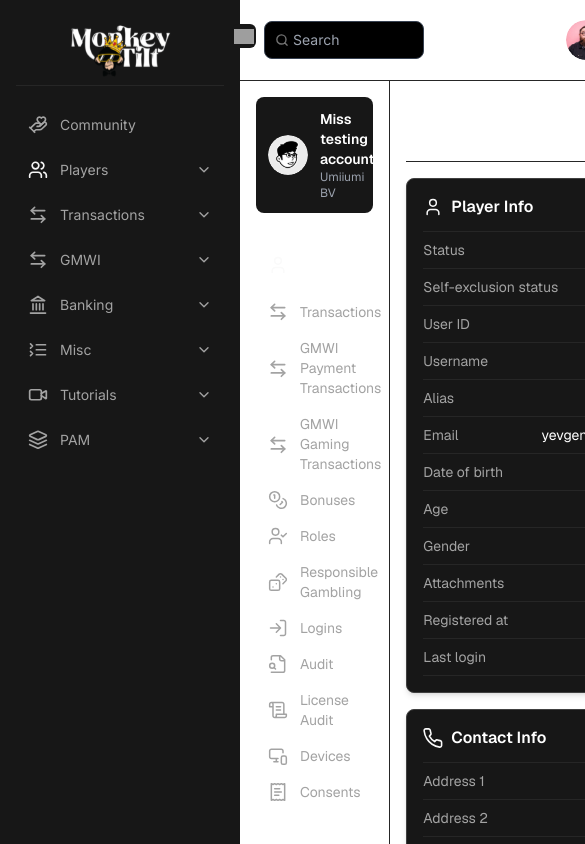
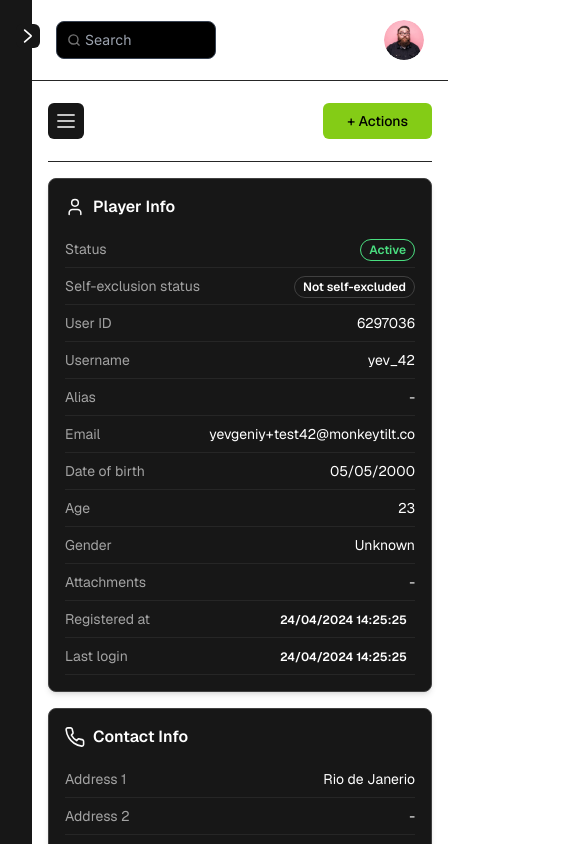
Before and after one commit to osama-alpha/ui-app-task, a Next.js app: page / in a window 390 px wide. Shown: the top 844 px of the page, 585 px wide, since content can reach past the window. Built offline with nearby package versions, Linux system fonts and the light colour scheme; grey boxes are pictures that could not be loaded.

Commit message:
feat(player menu): add aria-labels for accessibility and improve layout structure and added responsiveness to the site for smaller screens

```diff
--- a/src/app/components/Nav.tsx
+++ b/src/app/components/Nav.tsx
@@ -1,8 +1,14 @@
+import { useState } from 'react';
 import Image from 'next/image';
 
 const Navbar = () => {
+  const [dropdownOpen, setDropdownOpen] = useState(false);
+
   return (
-    <nav className="flex items-center justify-between bg-primary border-b-[1px] border-b-[#262626] text-white px-6 py-5">
+    <nav
+      className="flex items-center justify-between bg-primary border-b-[1px] border-b-[#262626] text-white px-6 py-5"
+      onClick={() => dropdownOpen ? setDropdownOpen(!dropdownOpen) : null}
+    >
       <div className="relative flex items-center w-40 sm:w-64 md:w-72 lg:w-80">
         <Image
           src="/searchbar.svg"
@@ -20,26 +26,21 @@ const Navbar = () => {
 
       <div className="flex items-center gap-6">
         <div className="hidden md:flex items-center gap-4">
-          <Image
-            src="/mail.svg"
-            alt="mail icon"
-            width={24}
-            height={24}
-            className="hover:cursor-pointer hover:opacity-80"
-          />
-
+          <Image src="/mail.svg" alt="mail icon" width={24} height={24} />
           <div className="w-[1px] h-6 bg-[#262626]"></div>
-
           <Image
             src="/notificationsicon.svg"
             alt="notifications icon"
             width={24}
             height={24}
-            className="hover:cursor-pointer hover:opacity-80"
           />
         </div>
 
-        <div className="flex items-center gap-3">
+        <div className="relative">
+          <button
+            onClick={() => setDropdownOpen(!dropdownOpen)}
+            className="flex items-center gap-3 focus:outline-none"
+          >
             <Image
               src="/avatar.svg"
               alt="User Avatar"
@@ -47,10 +48,34 @@ const Navbar = () => {
               height={40}
               className="rounded-full"
             />
-          <div className="hidden sm:flex flex-col text-left">
+            <div className="hidden md:flex flex-col text-left">
               <p className="text-sm font-inter text-gray-400">Role of User</p>
               <p className="text-base font-inter font-medium">Andrew Smith</p>
             </div>
+          </button>
+
+          {dropdownOpen && (
+            <div className="md:hidden absolute  right-0 mt-2 w-48 bg-secondary text-white shadow-lg rounded-lg overflow-hidden z-50">
+              <button className="w-full px-4 py-2 flex items-center gap-3 hover:bg-blue-950">
+                <Image src="/mail.svg" alt="mail icon" width={20} height={20} />
+                <span>Inbox</span>
+              </button>
+              <button className="w-full px-4 py-2 flex items-center gap-3 hover:bg-blue-950">
+                <Image
+                  src="/notificationsicon.svg"
+                  alt="notifications icon"
+                  width={20}
+                  height={20}
+                />
+                <span>Notifications</span>
+              </button>
+              <div className="border-t-[1px] border-[#262626]"></div>
+              <div className="px-4 py-2">
+                <p className="text-sm font-inter text-gray-400">Role of User</p>
+                <p className="text-base font-inter font-medium">Andrew Smith</p>
+              </div>
+            </div>
+          )}
         </div>
       </div>
     </nav>
--- a/src/app/components/PlayerInfoCard.tsx
+++ b/src/app/components/PlayerInfoCard.tsx
@@ -7,7 +7,7 @@ interface PlayerInfoProps {
   fields: {
     label: string;
     key: string;
-    type?: 'active' | 'excluded' | 'expired';
+    type?: 'active' | 'excluded' | 'expired' | 'time';
   }[];
 }
 
@@ -23,7 +23,7 @@ const PlayerInfoRow: React.FC<{ label: string; value: React.ReactNode }> = ({
 
 const StatusBadge: React.FC<{
   status: string;
-  type?: 'active' | 'excluded' | 'expired';
+  type?: 'active' | 'excluded' | 'expired' | 'time';
 }> = ({ status, type }) => (
   <span
     className={`px-2 py-0.5 text-xs font-semibold rounded-xl ${
@@ -48,7 +48,7 @@ const PlayerInfo: React.FC<PlayerInfoProps> = ({
 }) => {
   return (
     <div className="bg-secondary text-white p-4 rounded-lg shadow-md w-96 border-[1px] border-[#404040]">
-      <div className="flex items-center gap-2 pb-3 border-b border-[#262626]">
+      <div className="flex items-center gap-2 pb-3 ">
         <Image src={imageSrc} alt={title} width={20} height={20} />
         <h2 className="text-md font-semibold">{title}</h2>
       </div>
--- a/src/app/components/PlayerInfoContainer.tsx
+++ b/src/app/components/PlayerInfoContainer.tsx
@@ -1,10 +1,16 @@
 'use client';
-
+import { useState } from 'react';
 import PlayerInfo from './PlayerInfoCard';
 import CollapsibleCard from './PlayerInfoCollapsableCard';
+import Image from 'next/image';
+import PlayerMenu from './PlayerMenu';
 
 const PlayerInfoContainer: React.FC = () => {
+  const [isPlayerMenuOpen, setIsPlayerMenuOpen] = useState(false);
+
   const PLAYER_INFO_DATA = {
+    status: 'Active',
+    selfExclusion: 'Not self-excluded',
     userId: '6297036',
     username: 'yev_42',
     alias: '',
@@ -15,13 +21,11 @@ const PlayerInfoContainer: React.FC = () => {
     attachments: 0,
     registeredAt: '24/04/2024 14:25:25',
     lastLogin: '24/04/2024 14:25:25',
-    status: 'Active',
-    selfExclusion: 'Not self-excluded',
   };
   const PLAYER_INFO_FIELDS: {
     label: string;
     key: keyof typeof PLAYER_INFO_DATA;
-    type?: 'active' | 'excluded' | 'expired';
+    type?: 'active' | 'excluded' | 'expired' | 'time';
   }[] = [
     { label: 'Status', key: 'status', type: 'active' },
     { label: 'Self-exclusion status', key: 'selfExclusion', type: 'excluded' },
@@ -33,8 +37,8 @@ const PlayerInfoContainer: React.FC = () => {
     { label: 'Age', key: 'age' },
     { label: 'Gender', key: 'gender' },
     { label: 'Attachments', key: 'attachments' },
-    { label: 'Registered at', key: 'registeredAt' },
-    { label: 'Last login', key: 'lastLogin' },
+    { label: 'Registered at', key: 'registeredAt', type: 'time' },
+    { label: 'Last login', key: 'lastLogin', type: 'time' },
   ];
   const PLAYER_CONTACT_DATA = {
     address1: 'Rio de Janerio',
@@ -151,15 +155,45 @@ const PlayerInfoContainer: React.FC = () => {
     label: ip,
     key: `ip-${index}`,
   }));
+
   return (
-    <div className="flex flex-col w-full">
+    <div
+      className="flex flex-col w-full"
+      onClick={() =>
+        isPlayerMenuOpen ? setIsPlayerMenuOpen(!isPlayerMenuOpen) : null
+      }
+    >
       <div className="flex items-center min-h-20 justify-between w-full px-4 py-3">
-        <h2 className="text-xl font-semibold">Player Info</h2>
+        <div className="flex items-center gap-2">
+          <button
+            aria-label={`${
+              isPlayerMenuOpen ? 'Close Player Menu' : 'Open Player Menu'
+            }`}
+            className="lg:hidden p-2 rounded-md bg-secondary hover:bg-opacity-80"
+            onClick={() => setIsPlayerMenuOpen(!isPlayerMenuOpen)}
+          >
+            <Image
+              src={'/menu.svg'}
+              alt="Open Player Menu"
+              height={20}
+              width={20}
+            />
+          </button>
+          <h2 className="text-xl font-semibold">Player Info</h2>
+        </div>
 
-        <button className="bg-lime-500 text-black px-6 py-2 text-sm font-medium rounded-md hover:bg-opacity-80">
+        <button
+          aria-label="Actions"
+          className="bg-lime-500 text-black px-6 py-2 text-sm font-medium rounded-md hover:bg-opacity-80"
+        >
           + Actions
         </button>
       </div>
+      {isPlayerMenuOpen && (
+        <div className="absolute top-40 left-12 w-fit h-96 overflow-auto bg-black  z-50 rounded-lg lg:hidden">
+          <PlayerMenu />
+        </div>
+      )}
       <div className="px-4">
         <div className="flex flex-row gap-4 flex-wrap w-full py-4 border-t-[1px] border-t-[#262626]">
           <PlayerInfo
--- a/src/app/components/PlayerMenu.tsx
+++ b/src/app/components/PlayerMenu.tsx
@@ -9,8 +9,16 @@ interface MenuItem {
 const MENU_ITEMS: MenuItem[] = [
   { name: 'Player Info', icon: '/user.svg', path: '/' },
   { name: 'Transactions', icon: '/transactionsIcon.svg', path: '/' },
-  { name: 'GMWI Payment Transactions', icon: '/transactionsIcon.svg', path: '/' },
-  { name: 'GMWI Gaming Transactions', icon: '/transactionsIcon.svg', path: '/' },
+  {
+    name: 'GMWI Payment Transactions',
+    icon: '/transactionsIcon.svg',
+    path: '/',
+  },
+  {
+    name: 'GMWI Gaming Transactions',
+    icon: '/transactionsIcon.svg',
+    path: '/',
+  },
   { name: 'Bonuses', icon: '/coins.svg', path: '/' },
   { name: 'Roles', icon: '/user-check.svg', path: '/' },
   { name: 'Responsible Gambling', icon: '/dices.svg', path: '/' },
@@ -28,7 +36,11 @@ const MenuItemComponent: React.FC<{ item: MenuItem }> = ({ item }) => (
     className="flex items-center space-x-3 py-2 px-3 rounded-lg hover:bg-[#2a2a2a] transition"
   >
     <Image src={item.icon} alt={item.name} width={20} height={20} />
-    <span className={`text-sm ${item.name === 'Player Info' ? 'text-white' : 'text-[#A3A3A3]'}`}>
+    <span
+      className={`text-sm ${
+        item.name === 'Player Info' ? 'text-white' : 'text-[#A3A3A3]'
+      }`}
+    >
       {item.name}
     </span>
   </a>
@@ -47,24 +59,39 @@ const AssignedRoles: React.FC<{ roles: string[] }> = ({ roles }) => (
 
 const PlayerMenu = () => {
   return (
-    <aside className=" bg-primary w-72 border-r-[1px] border-r-[#262626] text-white p-4 flex flex-col transition-all duration-300">
+    <aside className=" w-72 h-full text-white p-4 flex flex-col transition-all duration-300">
       <div className="flex items-center space-x-3 p-3 rounded-lg bg-secondary">
-        <Image src="/Avatar2.svg" alt="Profile" width={40} height={40} className="rounded-full" />
+        <Image
+          src="/Avatar2.svg"
+          alt="Profile"
+          width={40}
+          height={40}
+          className="rounded-full"
+        />
         <div>
           <p className="text-sm font-semibold">Miss testing account</p>
           <p className="text-xs text-gray-400">Umiiumi BV</p>
         </div>
       </div>
 
-      <nav className="flex-1 mt-6">
-        {MENU_ITEMS.map((item) => (
-          <MenuItemComponent key={item.name} item={item} />
-        ))}
-      </nav>
+      <div className="flex flex-col flex-1 mt-6">
+        <nav className="flex-1">
+          {MENU_ITEMS.map((item) => (
+            <MenuItemComponent key={item.name} item={item} />
+          ))}
+        </nav>
 
-      <AssignedRoles roles={['Admin', 'Banana Biter', 'SupportL1']} />
+        <div className="hidden lg:block mt-auto">
+          <AssignedRoles roles={['Admin', 'Banana Biter', 'SupportL1']} />
+        </div>
+      </div>
+
+      <div className="lg:hidden">
+        <AssignedRoles roles={['Admin', 'Banana Biter', 'SupportL1']} />
+      </div>
     </aside>
   );
 };
 
+
 export default PlayerMenu;
--- a/src/app/components/Sidebar.tsx
+++ b/src/app/components/Sidebar.tsx
@@ -46,10 +46,11 @@ const MenuItemComponent: React.FC<{
   selectedMenu: string | null;
   setSelectedMenu: (name: string) => void;
 }> = ({ item, openMenus, toggleMenu, selectedMenu, setSelectedMenu }) => {
-    const hasSubMenu = item.subMenu && item.subMenu.length > 0;
+  const hasSubMenu = item.subMenu && item.subMenu.length > 0;
   return (
     <div key={item.name}>
       <button
+        aria-label={`Navigate to ${item.name}`}
         className={`flex items-center justify-between w-full px-3 py-3 text-left rounded-lg hover:text-white ${
           selectedMenu === item.name ? 'text-white' : 'text-[#A3A3A3]'
         }`}
@@ -95,12 +96,18 @@ const MenuItemComponent: React.FC<{
 };
 
 const SidebarFooter: React.FC = () => (
-  <div className="mt-auto mb-4 space-y-2">
-    <button className="flex items-center gap-3 text-gray-400 hover:text-white w-full px-3 py-2 text-left">
+  <div className="mt-2 lg:mt-auto mb-4 space-y-2">
+    <button
+      aria-label="Settings"
+      className="flex items-center gap-3 text-gray-400 hover:text-white w-full px-3 py-2 text-left"
+    >
       <Image src="/Settings.svg" alt="Settings" width={20} height={20} />
       <span className="font-inter text-sm">Settings</span>
     </button>
-    <button className="flex items-center gap-3 text-red-500 hover:text-red-400 w-full px-3 py-2 text-left">
+    <button
+      aria-label="Logout"
+      className="flex items-center gap-3 text-red-500 hover:text-red-400 w-full px-3 py-2 text-left"
+    >
       <Image src="/logout.svg" alt="Logout" width={20} height={20} />
       <span className="font-inter text-sm">Logout Account</span>
     </button>
@@ -128,7 +135,8 @@ const Sidebar: React.FC<SidebarProps> = ({
       >
         <button
           onClick={() => setIsSidebarOpen(!isSidebarOpen)}
-          className="absolute top-6 -right-4 w-6 h-6 bg-secondary rounded-md
+          aria-label={isSidebarOpen ? 'Close sidebar' : 'Open sidebar'}
+          className="absolute top-6 -right-2 w-6 h-6 bg-secondary rounded-md
          flex items-center justify-center transition-transform
          hover:bg-opacity-90 focus:outline-none focus:ring-1
          focus:ring-offset-1 focus:ring-offset-primary focus:ring-secondary;"
@@ -148,7 +156,7 @@ const Sidebar: React.FC<SidebarProps> = ({
             </div>
             <div className="h-[1px] bg-[#262626]"></div>
 
-            <nav className="flex-1 py-4">
+            <nav className="lg:flex-1 py-4">
               {MENU_ITEMS.map((item) => (
                 <MenuItemComponent
                   key={item.name}
--- a/src/app/page.tsx
+++ b/src/app/page.tsx
@@ -6,24 +6,33 @@ import PlayerMenu from './components/PlayerMenu';
 import PlayerInfoContainer from './components/PlayerInfoContainer';
 
 export default function Home() {
-  const [isSidebarOpen, setIsSidebarOpen] = useState(true);
+  const [isSidebarOpen, setIsSidebarOpen] = useState(false);
 
   return (
     <main
-      className={`bg-primary flex min-h-screen flex-row text-white transition-all duration-300  w-full`}
+      className={`bg-primary flex min-h-screen w-[100vw] flex-row text-white transition-all duration-300  `}
     >
       <Sidebar
         isSidebarOpen={isSidebarOpen}
         setIsSidebarOpen={setIsSidebarOpen}
       />
-      <div className="flex flex-col w-full bg-primary">
+      <div
+        className={`flex flex-col  bg-primary ${
+          isSidebarOpen
+            ? 'blur lg:blur-0 pointer-events-none lg:pointer-events-auto '
+            : ''
+        }`}
+        // onClick={() => isSidebarOpen ? setIsSidebarOpen(false) : null}
+      >
         <Navbar />
-        <div className="flex flex-1">
-          <PlayerMenu />
-          <div className="flex w-full">
-            <PlayerInfoContainer />
+        {/* <div className="flex"> */}
+        <div className="flex w-full h-full  ">
+          <div className="hidden  lg:block lg:border-r-[1px] border-r-[#262626]">
+            <PlayerMenu />
           </div>
+          <PlayerInfoContainer />
         </div>
+        {/* </div> */}
       </div>
     </main>
   );
```
Also changed, not shown: public/menu.svg (added). Lines whose indentation alone changed are shown as unchanged.
